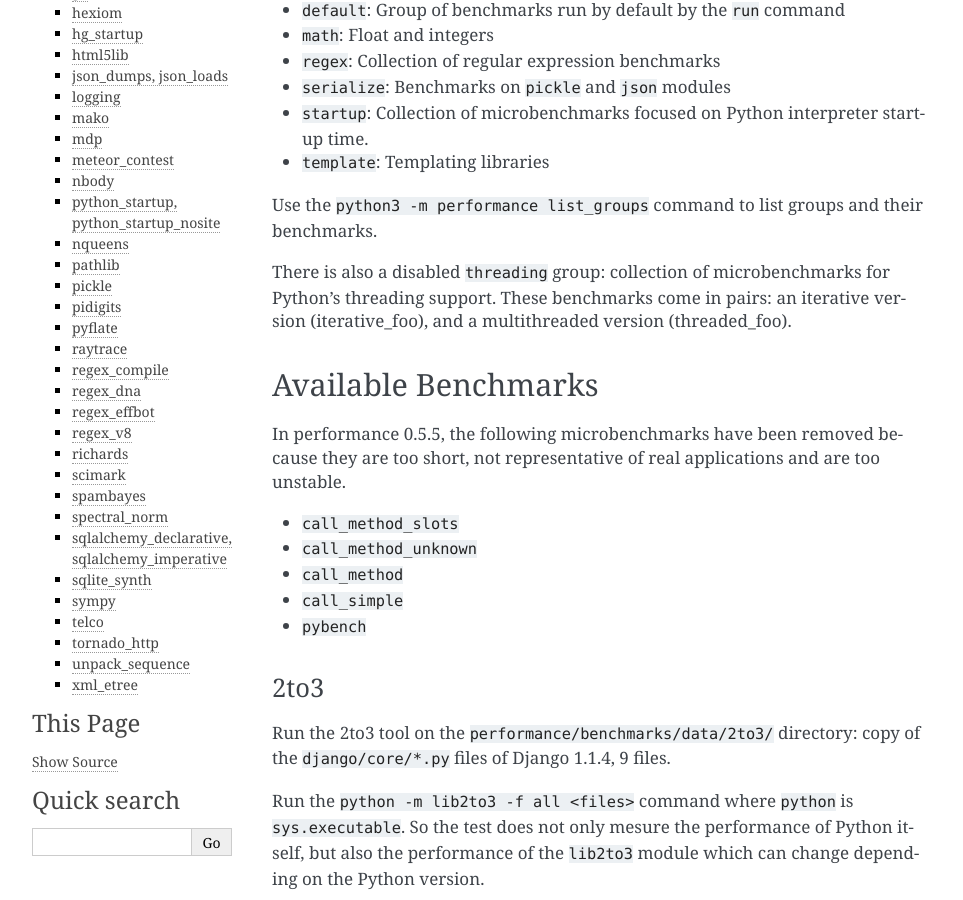
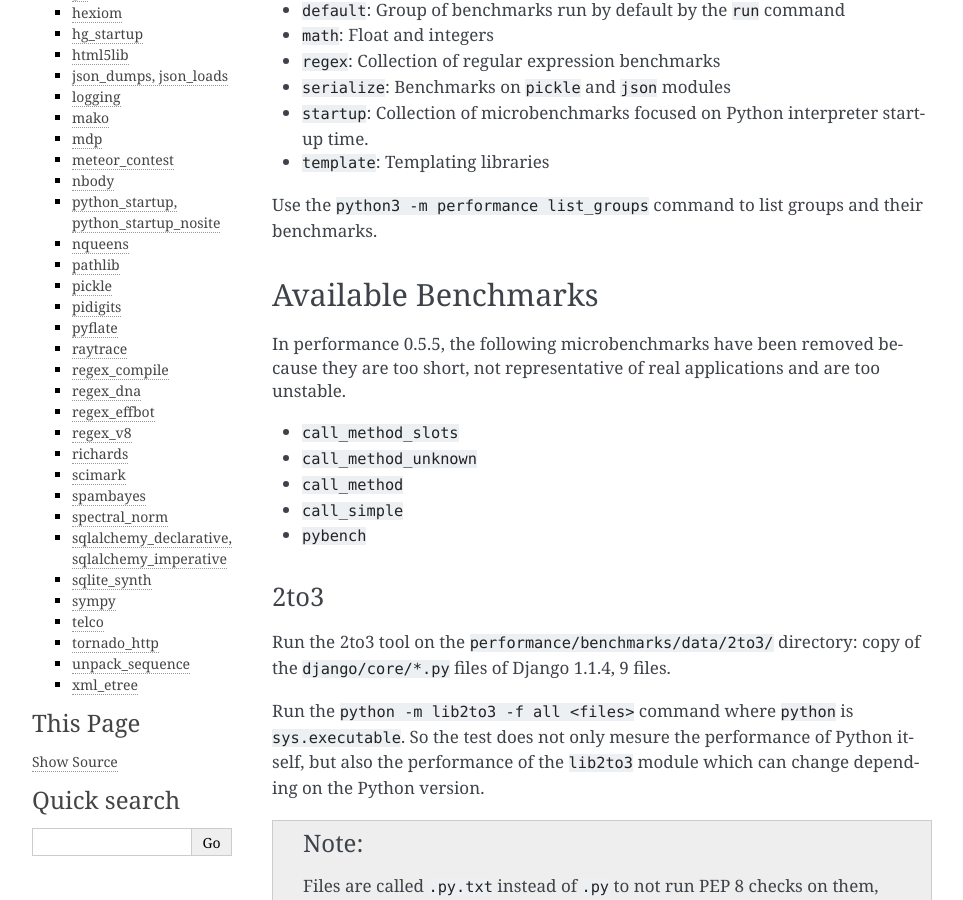
Before and after one commit to python/pyperformance, a Sphinx documentation site: the page built from doc/benchmarks.rst, in a window 1280 px wide and 900 px high, scrolled down 386 px. Shown: the whole window, without its empty margins (148-1111 px from the left). Built offline with Sphinx 7.4.7, drawn with Linux system fonts in a browser that asks for light colours.

Commit message:
doc: remove mention of removed threading group (#51)
It seems that group has been removed, let's not mention it anymore.

```diff
--- a/doc/benchmarks.rst
+++ b/doc/benchmarks.rst
@@ -25,11 +25,6 @@ Available benchmark groups:
 
 Use the ``python3 -m performance list_groups`` command to list groups and their
 benchmarks.
-
-There is also a disabled ``threading`` group: collection of microbenchmarks for
-Python's threading support. These benchmarks come in pairs: an iterative
-version (iterative_foo), and a multithreaded version (threaded_foo).
-
 
 Available Benchmarks
 ====================
```
